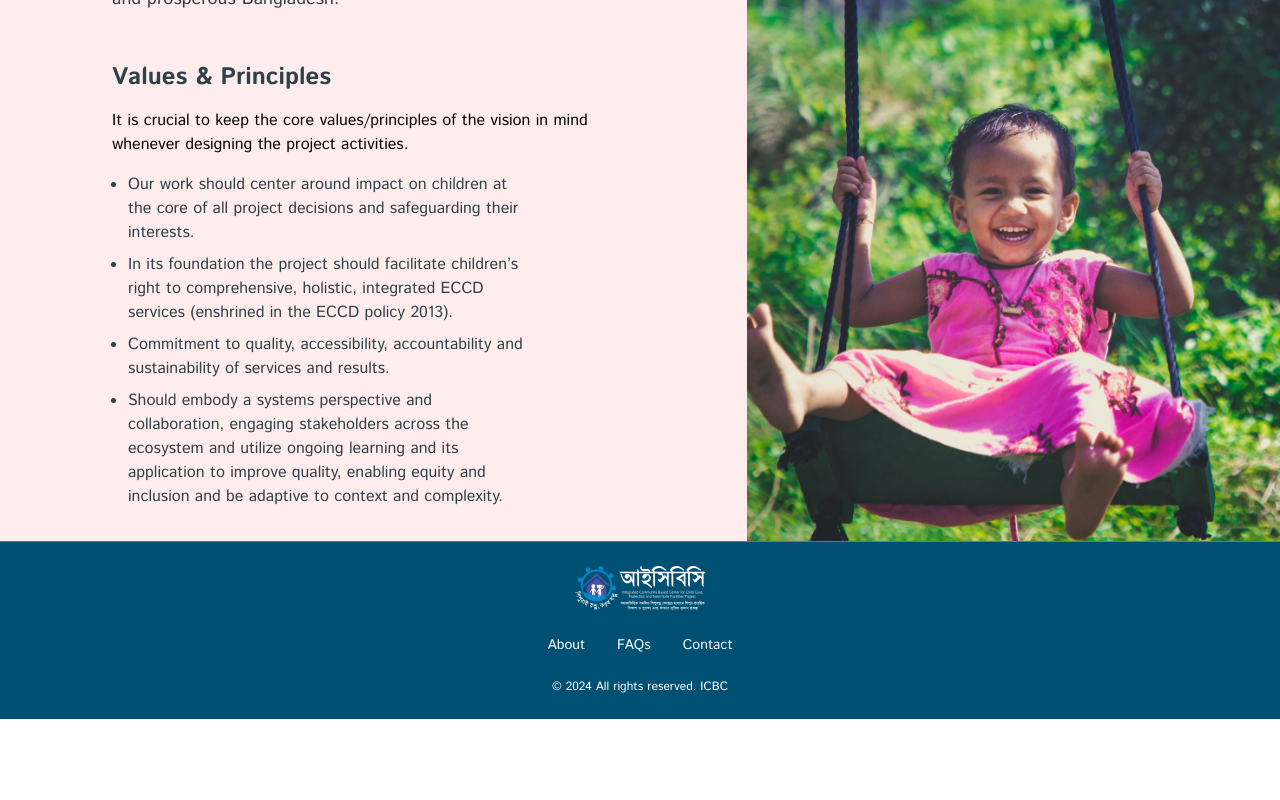
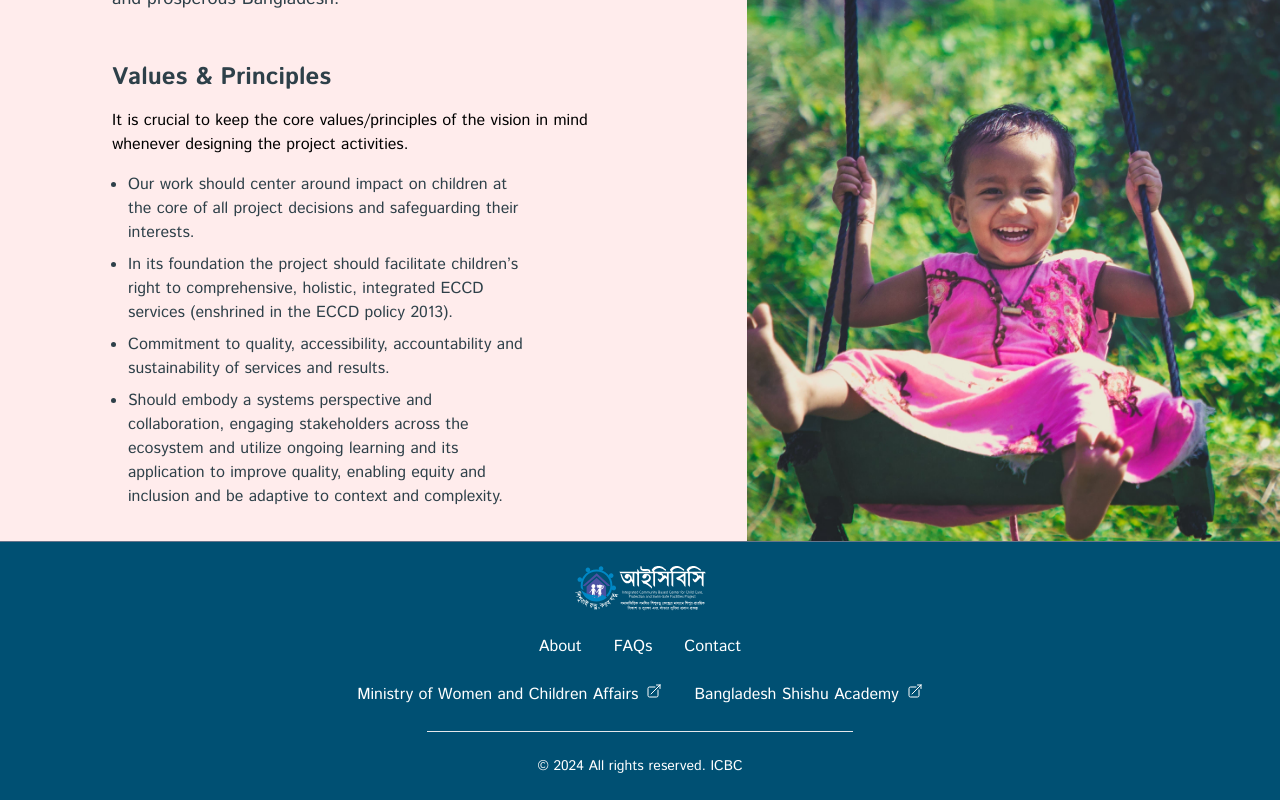
Before and after one commit to expressivebd/icbc-app, a Next.js app: page /about/vision in a window 1280 px wide. Shown: the part 1137-1937 px from the top of the page. Before the commit the page ends 1856 px from the top, so only its background shows below. Built offline with nearby package versions, Linux system fonts and the light colour scheme.

Commit message:
added gov links

```diff
--- a/app/layout.tsx
+++ b/app/layout.tsx
@@ -35,7 +35,7 @@ function Footer() {
         <Image src="/full-logo.svg" alt="logo" width={131} height={45} />
       </div>
 
-      <div className="text-white text-sm flex gap-8 justify-center">
+      <div className="text-white text-base flex gap-8 justify-center">
         <Link href="/about">About</Link>
         <Link
           target="_blank"
@@ -46,8 +46,55 @@ function Footer() {
         <Link href="/contact">Contact</Link>
       </div>
 
+      <div className="text-white text-base flex gap-8 justify-center">
+        <Link
+          href="https://mowca.gov.bd/"
+          target="_blank"
+          className="flex gap-2"
+        >
+          Ministry of Women and Children Affairs{" "}
+          <svg
+            xmlns="http://www.w3.org/2000/svg"
+            fill="none"
+            viewBox="0 0 24 24"
+            strokeWidth="1.5"
+            stroke="currentColor"
+            className="size-4"
+          >
+            <path
+              strokeLinecap="round"
+              strokeLinejoin="round"
+              d="M13.5 6H5.25A2.25 2.25 0 0 0 3 8.25v10.5A2.25 2.25 0 0 0 5.25 21h10.5A2.25 2.25 0 0 0 18 18.75V10.5m-10.5 6L21 3m0 0h-5.25M21 3v5.25"
+            />
+          </svg>
+        </Link>
+        <Link
+          href="https://shishuacademy.gov.bd/"
+          target="_blank"
+          className="flex gap-2"
+        >
+          Bangladesh Shishu Academy
+          <svg
+            xmlns="http://www.w3.org/2000/svg"
+            fill="none"
+            viewBox="0 0 24 24"
+            strokeWidth="1.5"
+            stroke="currentColor"
+            className="size-4"
+          >
+            <path
+              strokeLinecap="round"
+              strokeLinejoin="round"
+              d="M13.5 6H5.25A2.25 2.25 0 0 0 3 8.25v10.5A2.25 2.25 0 0 0 5.25 21h10.5A2.25 2.25 0 0 0 18 18.75V10.5m-10.5 6L21 3m0 0h-5.25M21 3v5.25"
+            />
+          </svg>
+        </Link>
+      </div>
+
+      <hr className="w-2/6 mx-auto" />
+
       {/* copyright */}
-      <p className="text-center text-white text-xs">
+      <p className="text-center text-white text-sm">
         &copy; {new Date().getFullYear()} All rights reserved. ICBC
       </p>
     </footer>
```
